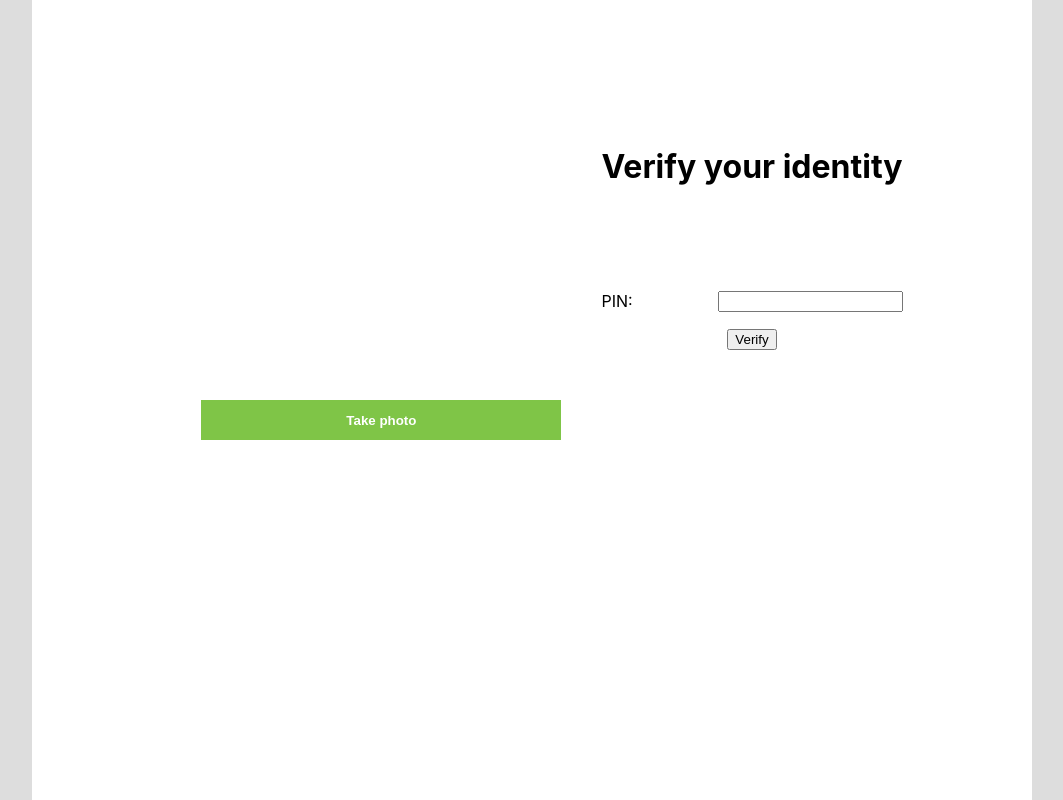
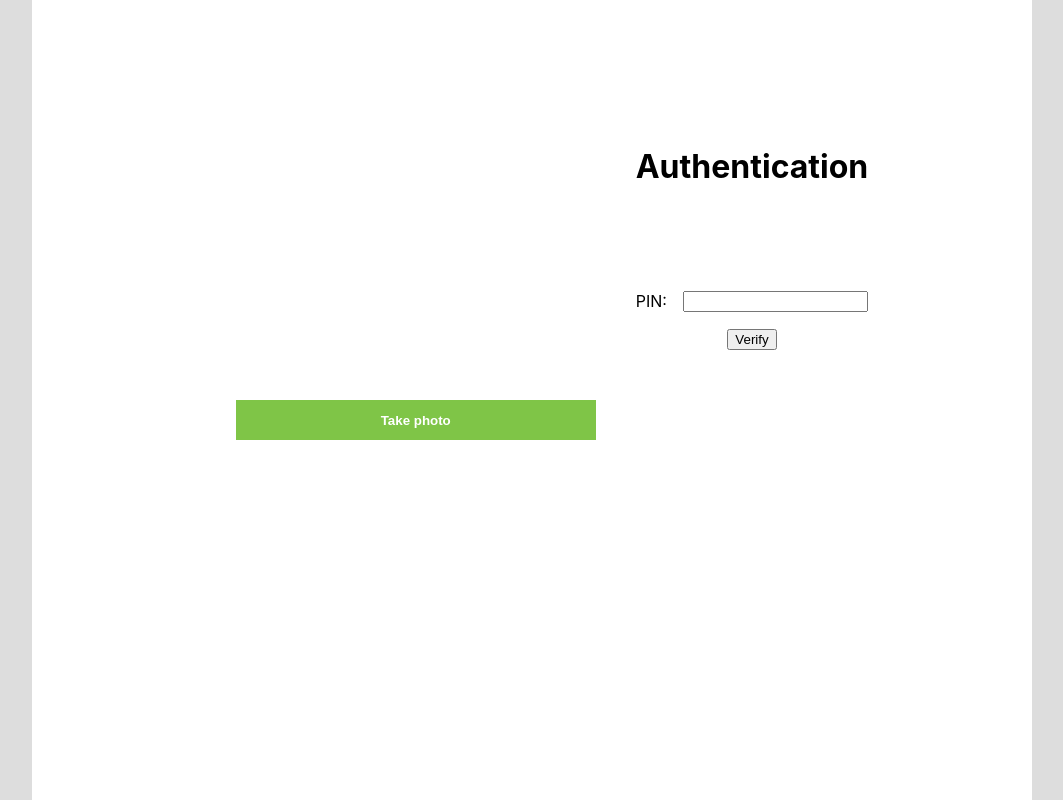
Before and after one commit to vyacheslavkozyrev/recognition, a React (Create React App) app: page /login in a window 1280 px wide. Shown: the whole page, without its empty margins (108-1171 px from the left). Built offline with nearby package versions, Linux system fonts and the light colour scheme; no server answers.

Commit message:
updated verbiage

```diff
--- a/src/routes/Login.tsx
+++ b/src/routes/Login.tsx
@@ -62,7 +62,7 @@ class Login extends Component<LoginProps, LoginState> {
           <div className="userHeader">
             <Camera onTakePhoto={this.storeImage} />
             <div className="rightPanel">
-              <h1>Verify your identity</h1>
+              <h1>Authentication</h1>
               <form onSubmit={this.sendImage} className="LoginForm">
                 <div className="formGroup">
                   <span>PIN: </span>
--- a/src/routes/Onboard.tsx
+++ b/src/routes/Onboard.tsx
@@ -79,7 +79,7 @@ class Onboard extends Component<OnboardProps, OnboardState> {
           <div className="userHeader">
             <Camera onTakePhoto={this.storeImage} />
             <div className="rightPanel">
-              <h1>Create Profile</h1>
+              <h1>Registration</h1>
               {successMessage}
               <form onSubmit={this.sendImage} className="onboardForm">
                 <div className="formGroup">
```
